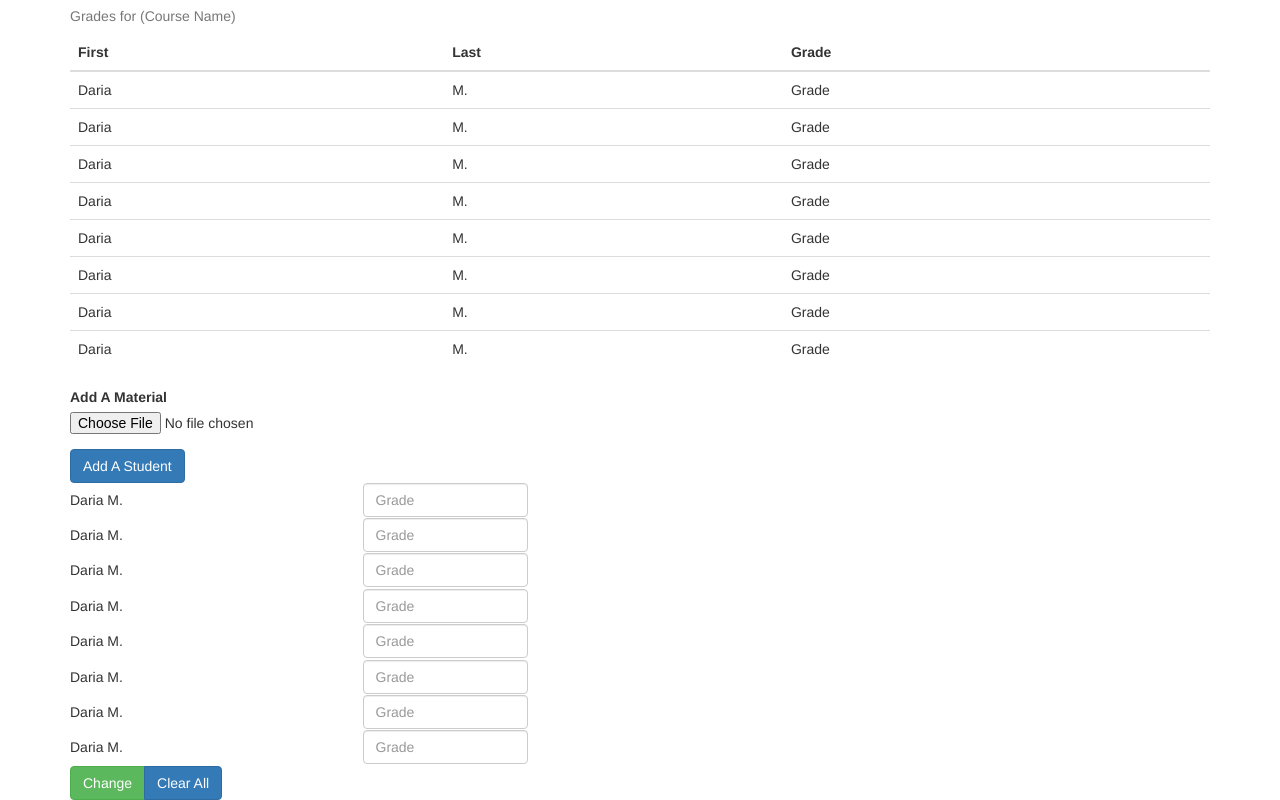
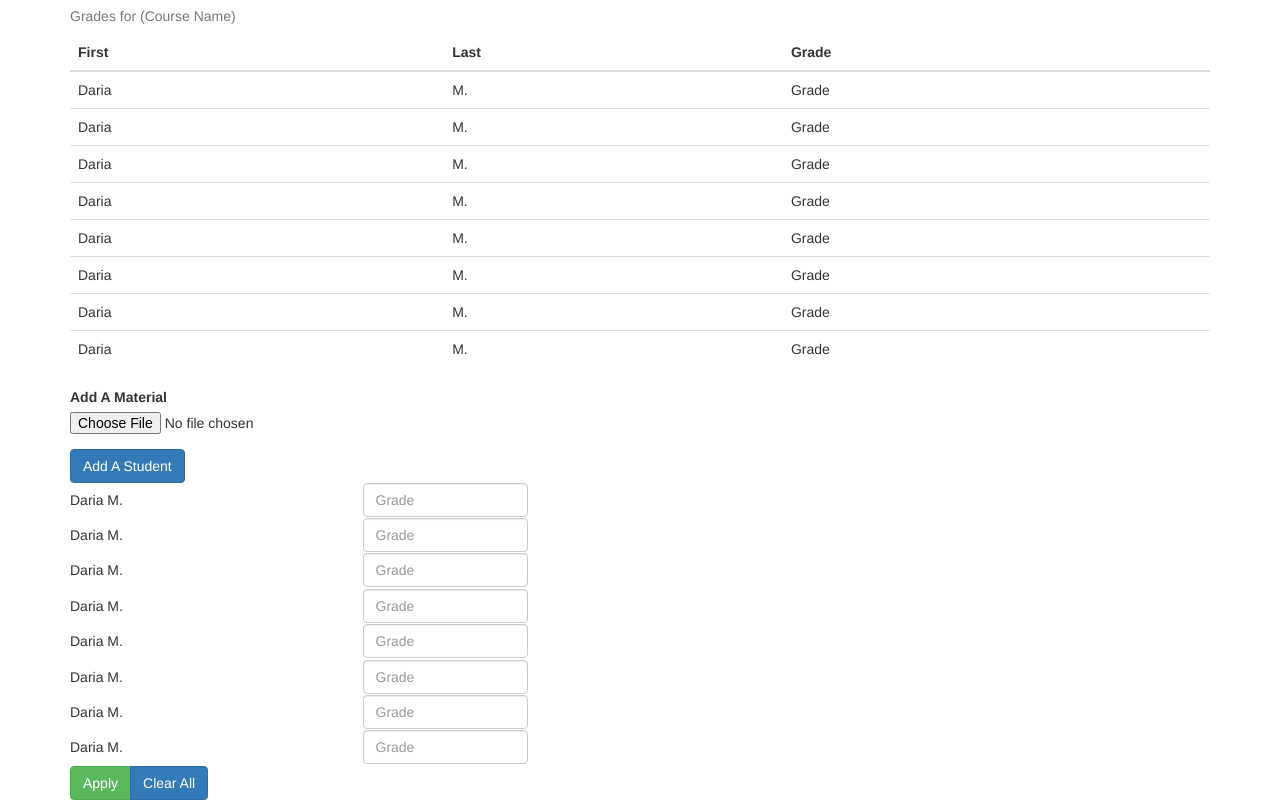
Before and after one commit to dariamuresan/online-campus, an Angular app: page / in a window 1280 px wide. Shown: the part 808-1608 px from the top of the page. Built offline with nearby package versions, Linux system fonts and the light colour scheme.

Commit message:
OC-12 Added 'admin-courses'

```diff
--- /dev/null
+++ b/src/app/admin-courses/admin-courses.component.html
@@ -0,0 +1 @@
+<p>admin-courses works!</p>
--- /dev/null
+++ b/src/app/admin-courses/admin-courses.component.ts
@@ -0,0 +1,15 @@
+import { Component, OnInit } from '@angular/core';
+
+@Component({
+  selector: 'app-admin-courses',
+  templateUrl: './admin-courses.component.html',
+  styleUrls: ['./admin-courses.component.css']
+})
+export class AdminCoursesComponent implements OnInit {
+
+  constructor() { }
+
+  ngOnInit(): void {
+  }
+
+}
--- a/src/app/app.module.ts
+++ b/src/app/app.module.ts
@@ -13,6 +13,7 @@ import { TeacherCourseListComponent } from './teacher-courses/teacher-course-lis
 import { TeacherCourseDetailComponent } from './teacher-courses/teacher-course-detail/teacher-course-detail.component';
 import { TeacherCourseItemComponent } from './teacher-courses/teacher-course-list/teacher-course-item/teacher-course-item.component';
 import { TeacherCoursesEditComponent } from './teacher-courses/teacher-courses-edit/teacher-courses-edit.component';
+import { AdminCoursesComponent } from './admin-courses/admin-courses.component';
 
 @NgModule({
   declarations: [
@@ -26,7 +27,8 @@ import { TeacherCoursesEditComponent } from './teacher-courses/teacher-courses-e
     TeacherCourseListComponent,
     TeacherCourseDetailComponent,
     TeacherCourseItemComponent,
-    TeacherCoursesEditComponent
+    TeacherCoursesEditComponent,
+    AdminCoursesComponent
   ],
   imports: [
     BrowserModule,
--- a/src/app/teacher-courses/teacher-courses-edit/teacher-courses-edit.component.html
+++ b/src/app/teacher-courses/teacher-courses-edit/teacher-courses-edit.component.html
@@ -14,7 +14,7 @@
               <div class="row">
                   <div class="col-md-12">
                     <div class="btn-group" role="group" aria-label="Basic example">
-                        <button type="submit" class="btn btn-success">Change</button>
+                        <button type="submit" class="btn btn-success">Apply</button>
                         <button type="button" class="btn btn-primary">Clear All</button>
                       </div>
                   </div>
```
Also changed, not shown: src/app/admin-courses/admin-courses.component.css (added).
